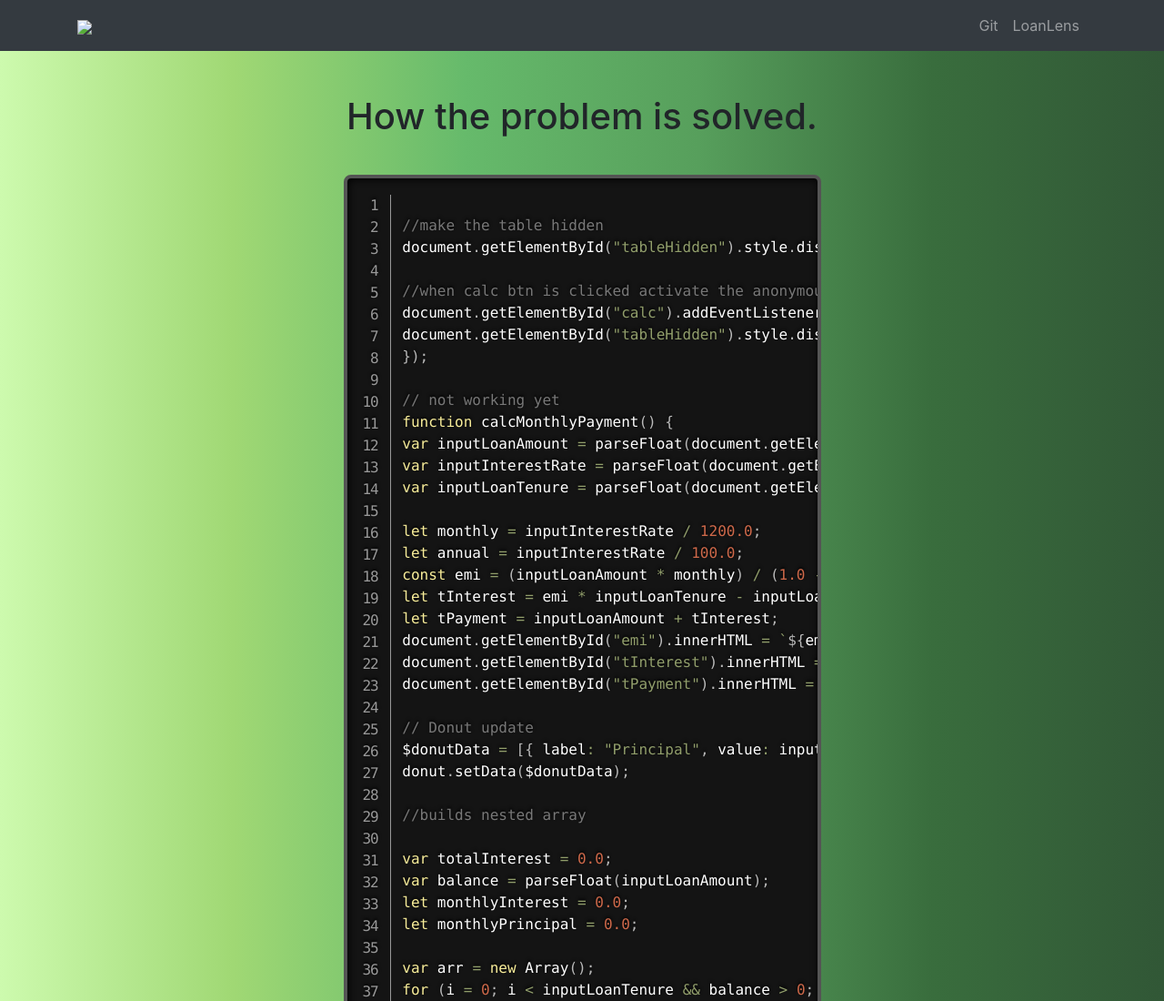
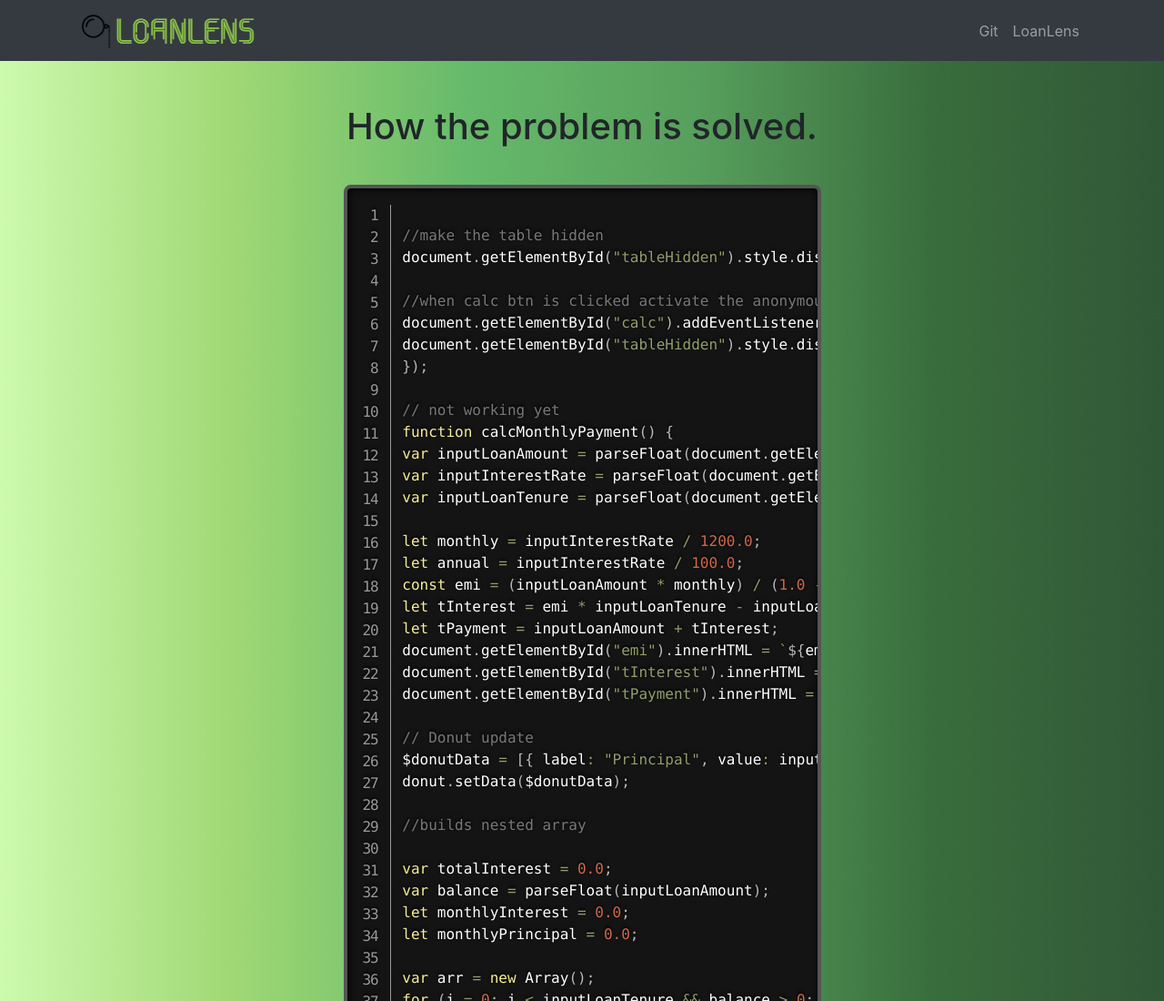
Before and after one commit to lykowulf/LoanLensCodePage, a plain HTML site: page index.html in a window 1280 px wide. Shown: the top 1100 px of the page at 91% size. Drawn offline with nearby package versions, Linux system fonts and the light colour scheme.

Commit message:
added logo and favicon correctly

```diff
--- a/index.html
+++ b/index.html
@@ -14,7 +14,8 @@
     <link rel="stylesheet" href="https://stackpath.bootstrapcdn.com/bootstrap/4.5.0/css/bootstrap.min.css" integrity="sha384-9aIt2nRpC12Uk9gS9baDl411NQApFmC26EwAOH8WgZl5MYYxFfc+NcPb1dKGj7Sk" crossorigin="anonymous">
 
     <!--favicon-->
-    <link rel="shortcut icon" type="image/x-icon" href="images/icons8-monocle-50.png">
+
+    <link rel="shortcut icon" type="image/x-icon" href="Images/icons8-monocle-50.png" />
     <link href="Content/prism.css" rel="stylesheet" />
     <link href="Content/custom.css" rel="stylesheet" />
 </head>
@@ -26,7 +27,8 @@
         <div class="container">
             <div class="navbar-brand">
                 <a class="navbar-brand-logo" href="#calculator">
-                    <img src="images/LoanLens-PixTeller.png" />
+
+                    <img src="Images/LoanLens-PixTeller.png" alt=""/>
                 </a>
             </div>
             <!--<a class="navbar-brand" href="/Index.html">LoanLens Code</a>-->
```
Also changed, not shown: Images/LoanLens-PixTeller.png (added), Images/icons8-monocle-50.png (added), 1 other file.
